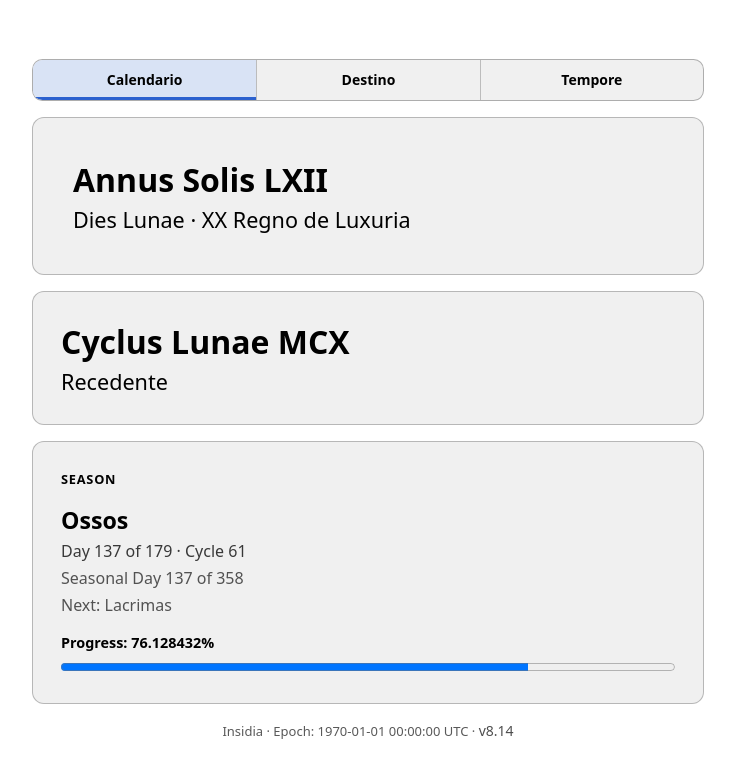
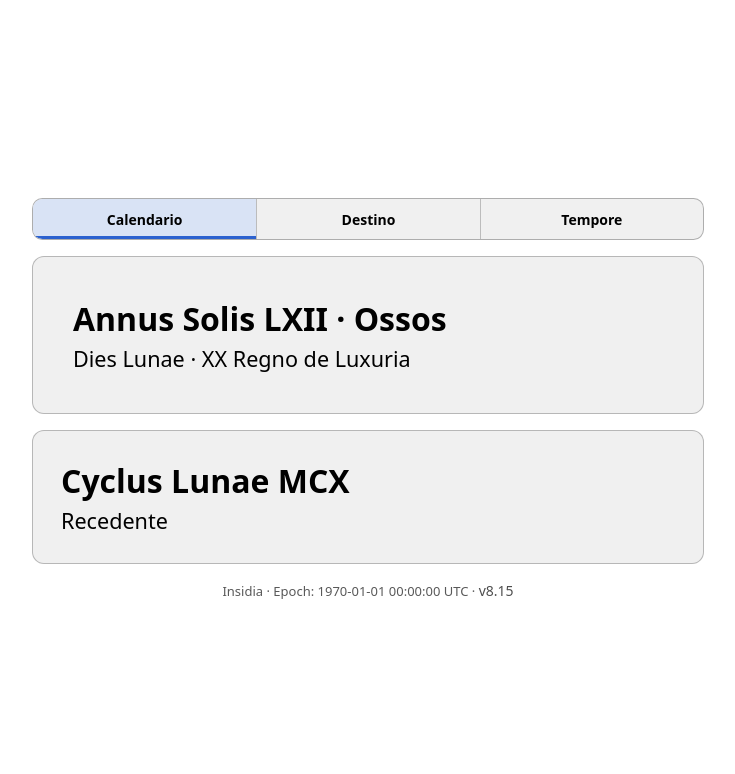
Before and after one commit to FelipeBudinich/insidia, a website with bundled scripts: page public/calendario.html in a window 1280 px wide. Shown: the whole page, without its empty margins (272-1007 px from the left). Built offline with nearby package versions, Linux system fonts and the light colour scheme.

Commit message:
Bump Insidia to v8.15 and simplify Calendario

```diff
--- a/package.json
+++ b/package.json
@@ -1,6 +1,6 @@
 {
   "name": "fictional-calendar",
-  "version": "8.14.0",
+  "version": "8.15.0",
   "private": true,
   "type": "module",
   "scripts": {
--- a/public/app-bootstrap.js
+++ b/public/app-bootstrap.js
@@ -2,7 +2,7 @@ import { getPageDefinition } from './page-definitions.js';
 import { loadPresentationContext } from './presentation-context-loader.js';
 import { startLiveState } from './live-state.js';
 
-const APPLICATION_VERSION = '8.14';
+const APPLICATION_VERSION = '8.15';
 const EPOCH_TEXT = '1970-01-01 00:00:00 UTC';
 
 export function applyCommonDocumentPresentation(documentRoot, pageId, context) {
@@ -40,7 +40,7 @@ export function applyCommonDocumentPresentation(documentRoot, pageId, context) {
     element.textContent = context.applicationDisplayName;
   }
   for (const element of documentRoot.querySelectorAll('[data-version]')) {
-    element.textContent = 'v8.14';
+    element.textContent = 'v8.15';
     element.setAttribute('aria-label', context.format('accessibility.version', {
       label: context.message('accessibility.applicationVersion'),
       version: APPLICATION_VERSION
--- a/public/calendario-page.js
+++ b/public/calendario-page.js
@@ -1,6 +1,5 @@
 import { bootstrapPage } from './app-bootstrap.js';
 import { createDisplayData } from './presentation.js';
-import { createSeasonRenderer } from './renderers.js';
 
 function createCalendarioPageRenderer(root, context) {
   const year = root.querySelector('#fictional-year');
@@ -8,16 +7,14 @@ function createCalendarioPageRenderer(root, context) {
   const accessibleDate = root.querySelector('#fictional-date-accessible');
   const lunarCycleTitle = root.querySelector('#lunar-cycle-title');
   const lunarPhaseSubtitle = root.querySelector('#lunar-phase-subtitle');
-  const renderSeason = createSeasonRenderer(root, context);
 
   return function renderCalendario(state) {
     const display = createDisplayData(state, context);
-    year.textContent = display.calendar.formattedYear;
+    year.textContent = `${display.calendar.formattedYear} · ${display.season.name}`;
     period.textContent = display.calendar.periodLabel;
     accessibleDate.textContent = display.formattedDate;
     lunarCycleTitle.textContent = `${display.lunar.cycleName} ${display.lunar.formattedCycle}`;
     lunarPhaseSubtitle.textContent = display.lunar.phase.name;
-    renderSeason(state);
   };
 }
 
--- a/public/calendario.html
+++ b/public/calendario.html
@@ -21,35 +21,8 @@
         <p id="lunar-phase-subtitle" class="period"></p>
       </div>
     </section>
-    <section class="season-section" aria-labelledby="season-heading">
-      <p
-        id="season-heading"
-        class="section-label"
-        data-message-key="section.season"
-      ></p>
-      <p class="season-name" data-season-name></p>
-      <p class="season-metadata" data-season-metadata></p>
-      <p
-        class="season-cycle-metadata"
-        data-season-cycle-metadata
-      ></p>
-      <p
-        class="season-cycle-metadata"
-        data-season-next
-      ></p>
-      <div class="weather-progress">
-        <div class="weather-progress-heading">
-          <span data-season-progress></span>
-        </div>
-        <progress
-          max="1"
-          value="0"
-          data-season-progress-bar
-        ></progress>
-      </div>
-    </section>
     <footer>
-      <span data-application-name></span><span aria-hidden="true"> · </span><span data-epoch></span><span aria-hidden="true"> · </span><span class="version footer-version" data-version>v8.14</span>
+      <span data-application-name></span><span aria-hidden="true"> · </span><span data-epoch></span><span aria-hidden="true"> · </span><span class="version footer-version" data-version>v8.15</span>
     </footer>
   </main>
 </div><script type="module" src="/calendario-page.js"></script></body>
--- a/server.js
+++ b/server.js
@@ -352,7 +352,7 @@ export function createStaticServer(options = {}) {
       sendResponse(response, method, environment, 200, {
         'Cache-Control': 'no-store',
         'Content-Type': 'application/json; charset=utf-8'
-      }, JSON.stringify({ ok: true, version: 'v8.14' }));
+      }, JSON.stringify({ ok: true, version: 'v8.15' }));
       return;
     }
 
```
Also changed, not shown: public/destino.html (+1 -1 lines), public/tempore.html (+1 -1 lines), test/layout.test.js (+90 -33 lines), test/presentation.test.js (+19 -7 lines), test/server.test.js (+2 -2 lines), README.md, 1 other file.
